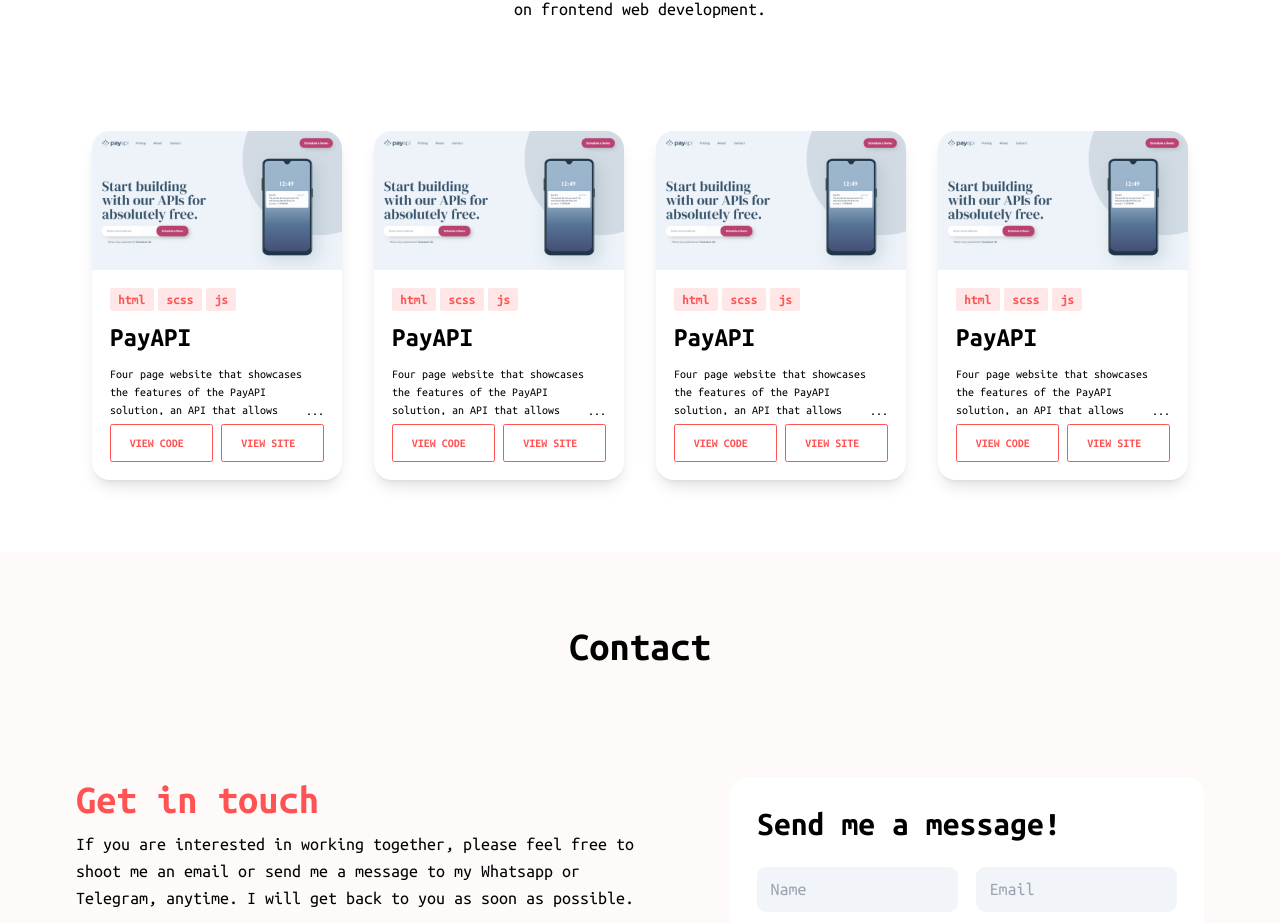
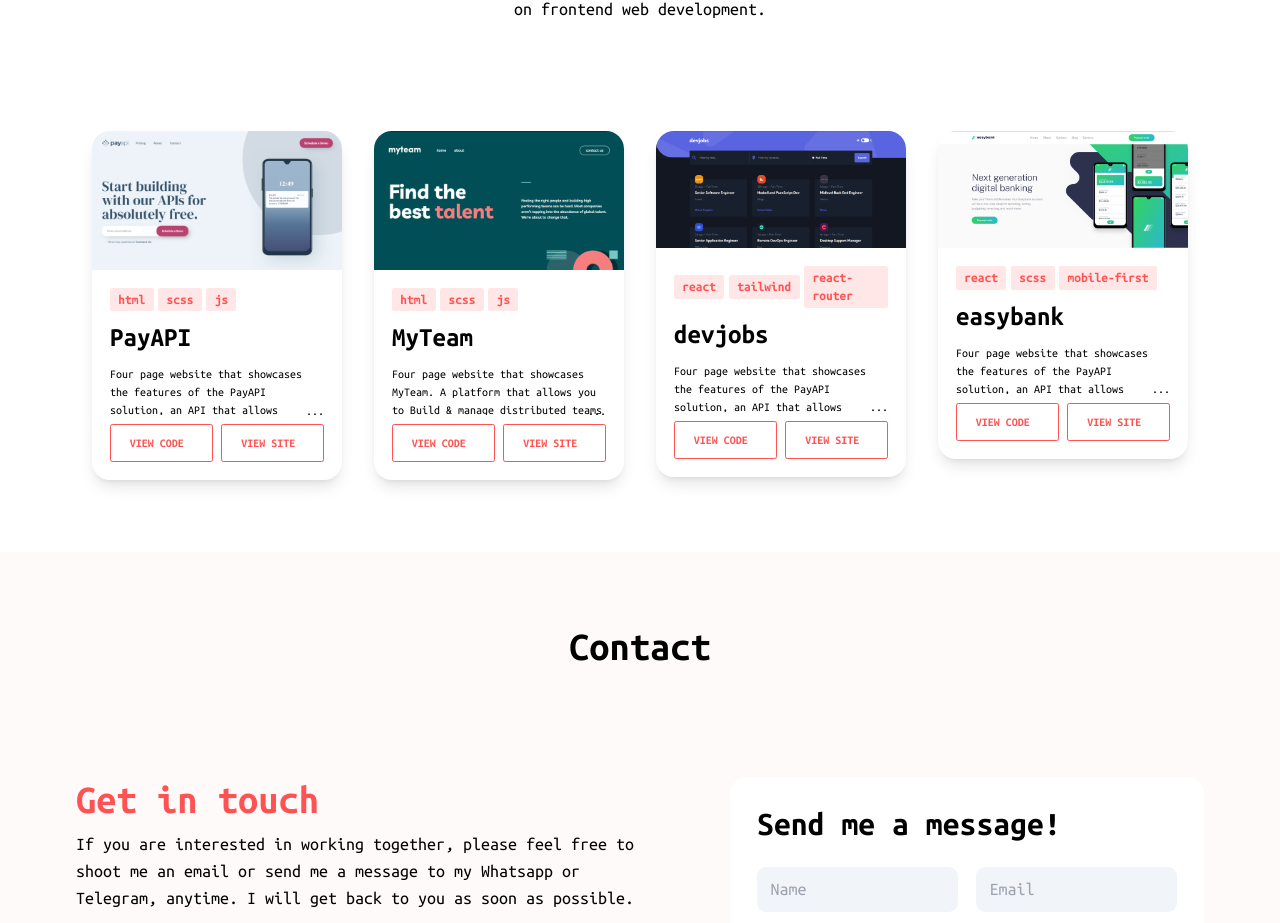
Before and after one commit to simonhernandez/react-portfolio, a React (Vite) app: page / in a window 1280 px wide. Shown: the part 3190-4113 px from the top of the page. Built offline with nearby package versions, Linux system fonts and the light colour scheme.

Commit message:
add: new projects

```diff
--- a/src/constants/index.js
+++ b/src/constants/index.js
@@ -186,90 +186,90 @@
     },
     {
         id: "project-2",
-        img: payapi,
-        title: 'PayAPI',
-        description: 'Four page website that showcases the features of the PayAPI solution, an API that allows business owners to accept online payments with ease.',
+        img: myteam,
+        title: 'MyTeam',
+        description: 'Four page website that showcases MyTeam. A platform that allows you to Build & manage distributed teams like no one else.',
         technologies: ['html', 'scss', 'js'],
         link: {
-            repo: 'https://github.com/simonhernandez/payapi',
-            site: 'http://payapi.vercel.app/',
+            repo: 'https://github.com/simonhernandez/myTeamMultiPage',
+            site: 'https://my-team-multi-page.vercel.app/',
         },
     },
     {
         id: "project-3",
-        img: payapi,
-        title: 'PayAPI',
+        img: devjobs,
+        title: 'devjobs',
         description: 'Four page website that showcases the features of the PayAPI solution, an API that allows business owners to accept online payments with ease.',
-        technologies: ['html', 'scss', 'js'],
+        technologies: ['react', 'tailwind', 'react-router'],
         link: {
-            repo: 'https://github.com/simonhernandez/payapi',
-            site: 'http://payapi.vercel.app/',
+            repo: 'https://github.com/simonhernandez/devjobs-dashboard',
+            site: 'https://devjobs-dashboard.vercel.app/',
         },
     },
     {
         id: "project-4",
-        img: payapi,
-        title: 'PayAPI',
+        img: easybank,
+        title: 'easybank',
         description: 'Four page website that showcases the features of the PayAPI solution, an API that allows business owners to accept online payments with ease.',
-        technologies: ['html', 'scss', 'js'],
+        technologies: ['react', 'scss', 'mobile-first'],
         link: {
-            repo: 'https://github.com/simonhernandez/payapi',
-            site: 'http://payapi.vercel.app/',
+            repo: 'https://github.com/simonhernandez/easybank',
+            site: 'https://easybank-seven-theta.vercel.app/',
         },
     },
     {
         id: "project-5",
-        img: payapi,
-        title: 'PayAPI',
-        description: 'Four page website that showcases the features of the PayAPI solution, an API that allows business owners to accept online payments with ease.',
+        img: scoot,
+        title: 'Scoot',
+        description: 'Multipage website that showcases the Scoot App. An app that makes urban mobility easier, simple and fun.',
         technologies: ['html', 'scss', 'js'],
         link: {
-            repo: 'https://github.com/simonhernandez/payapi',
-            site: 'http://payapi.vercel.app/',
+            repo: 'https://github.com/simonhernandez/scootMultiPage',
+            site: 'https://scoot-multi-page.vercel.app/',
         },
     },
     {
         id: "project-6",
-        img: payapi,
-        title: 'PayAPI',
-        description: 'Four page website that showcases the features of the PayAPI solution, an API that allows business owners to accept online payments with ease.',
+        img: maker,
+        title: 'Maker Landing Page',
+        description: 'Single Landing Page that showcases Maker. A freelancing platform that helps you find the best independant professionals.',
         technologies: ['html', 'scss', 'js'],
         link: {
-            repo: 'https://github.com/simonhernandez/payapi',
-            site: 'http://payapi.vercel.app/',
+            repo: 'https://github.com/simonhernandez/marker-landingpage',
+            site: 'https://marker-landingpage.vercel.app/',
         },
     },
     {
         id: "project-7",
-        img: payapi,
-        title: 'PayAPI',
+        img: githubsearch,
+        title: 'Github Search',
         description: 'Four page website that showcases the features of the PayAPI solution, an API that allows business owners to accept online payments with ease.',
-        technologies: ['html', 'scss', 'js'],
+        technologies: ['react', 'tailwind', 'axios'],
         link: {
-            repo: 'https://github.com/simonhernandez/payapi',
-            site: 'http://payapi.vercel.app/',
+            repo: 'https://github.com/simonhernandez/githubsearch',
+            site: 'https://githubsearch-psi.vercel.app/',
         },
     },
     {
         id: "project-8",
-        img: payapi,
-        title: 'PayAPI',
+        img: officelite,
+        title: 'Officelite',
         description: 'Four page website that showcases the features of the PayAPI solution, an API that allows business owners to accept online payments with ease.',
         technologies: ['html', 'scss', 'js'],
         link: {
-            repo: 'https://github.com/simonhernandez/payapi',
-            site: 'http://payapi.vercel.app/',
+            repo: 'https://github.com/simonhernandez/officelite',
+            site: 'https://officelite.vercel.app/',
         },
     },
     {
         id: "project-9",
-        img: payapi,
-        title: 'PayAPI',
+        img: pod,
+        title: 'Pod Landing Page',
         description: 'Four page website that showcases the features of the PayAPI solution, an API that allows business owners to accept online payments with ease.',
-        technologies: ['html', 'scss', 'js'],
+        technologies: ['html', 'tailwind', 'js'],
         link: {
-            repo: 'https://github.com/simonhernandez/payapi',
-            site: 'http://payapi.vercel.app/',
+            repo: 'https://github.com/simonhernandez/podLandingPage',
+            site: 'https://pod-landing-page.simonhernandez.vercel.app/',
         },
     },
 ];
```
